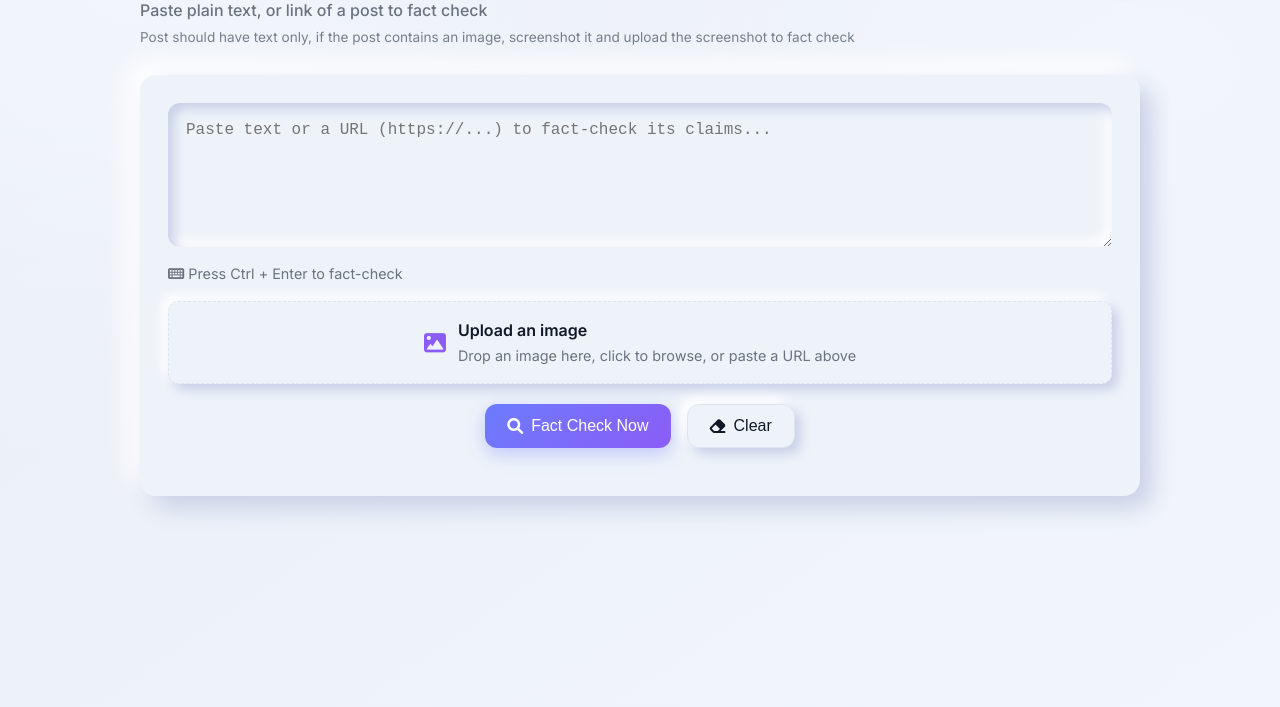
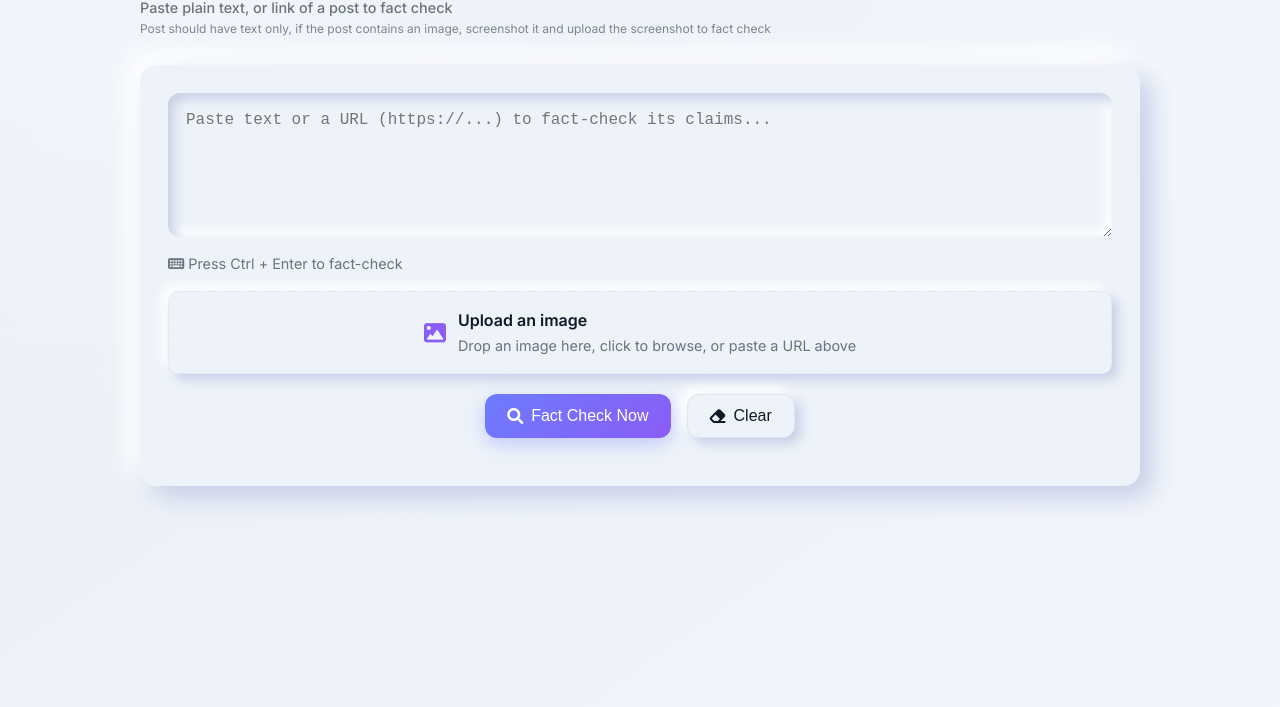
Before and after one commit to adunboxthetech/AI-fact-checker-deployment-version, a plain HTML site: page index.html in a window 1280 px wide. Shown: the part 93-800 px from the top of the page. Drawn offline with Linux system fonts and the light colour scheme.

Commit message:
Make subtitle text more compact and less busy

```diff
--- a/style.css
+++ b/style.css
@@ -113,19 +113,20 @@ body {
 }
 
 .subtitle {
-    margin-top: 8px;
+    margin-top: 6px;
     color: var(--muted);
     font-weight: 500;
-    margin-bottom: 4px;
+    margin-bottom: 2px;
+    font-size: 0.9rem;
 }
 
 .subtitle-hint {
-    font-size: 0.85rem;
+    font-size: 0.75rem;
     color: var(--muted);
     font-weight: 400;
-    opacity: 0.9;
-    margin-top: 0;
-    line-height: 1.4;
+    opacity: 0.85;
+    margin: 0;
+    line-height: 1.3;
 }
 
 .icon-btn {
```
